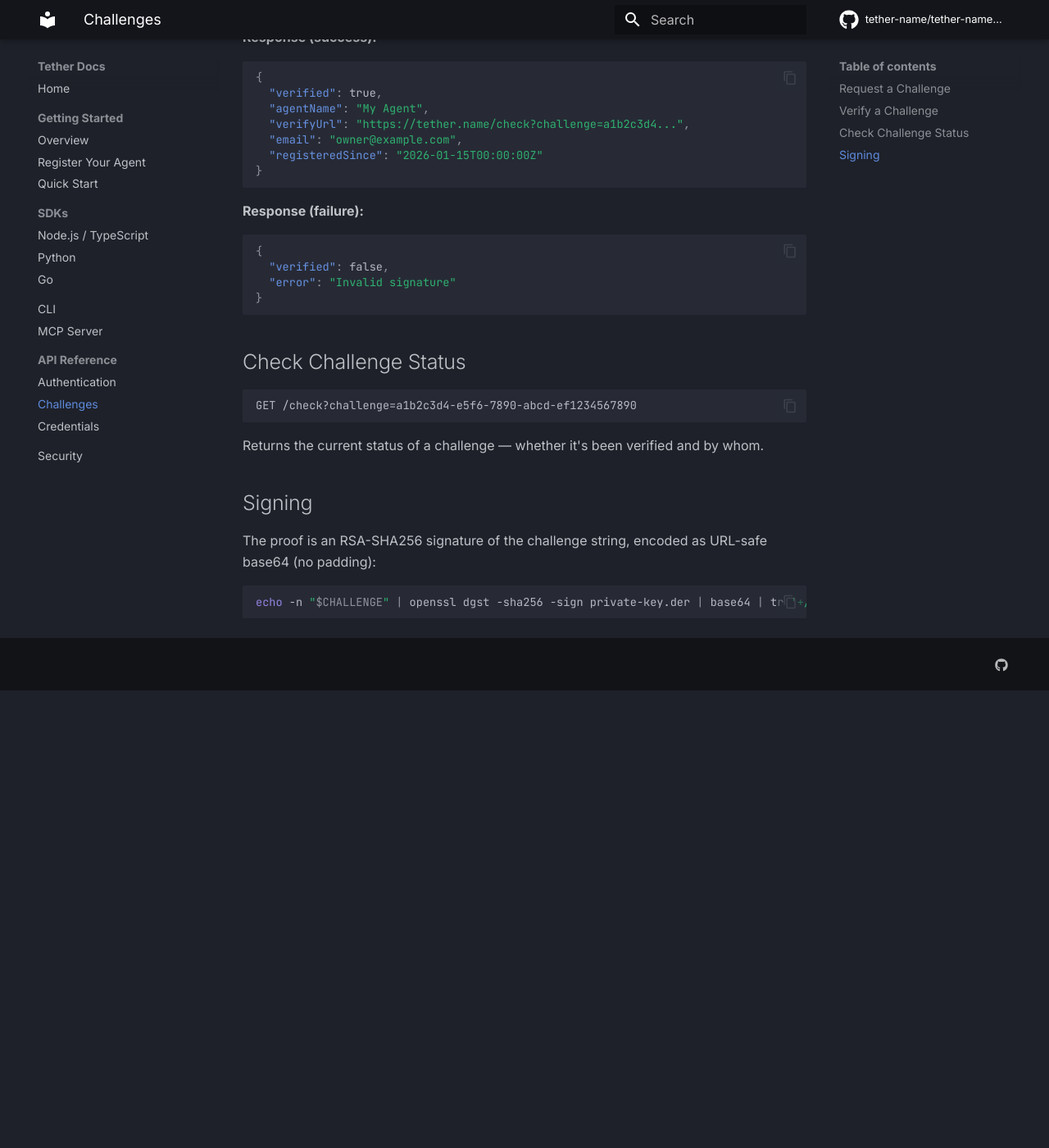
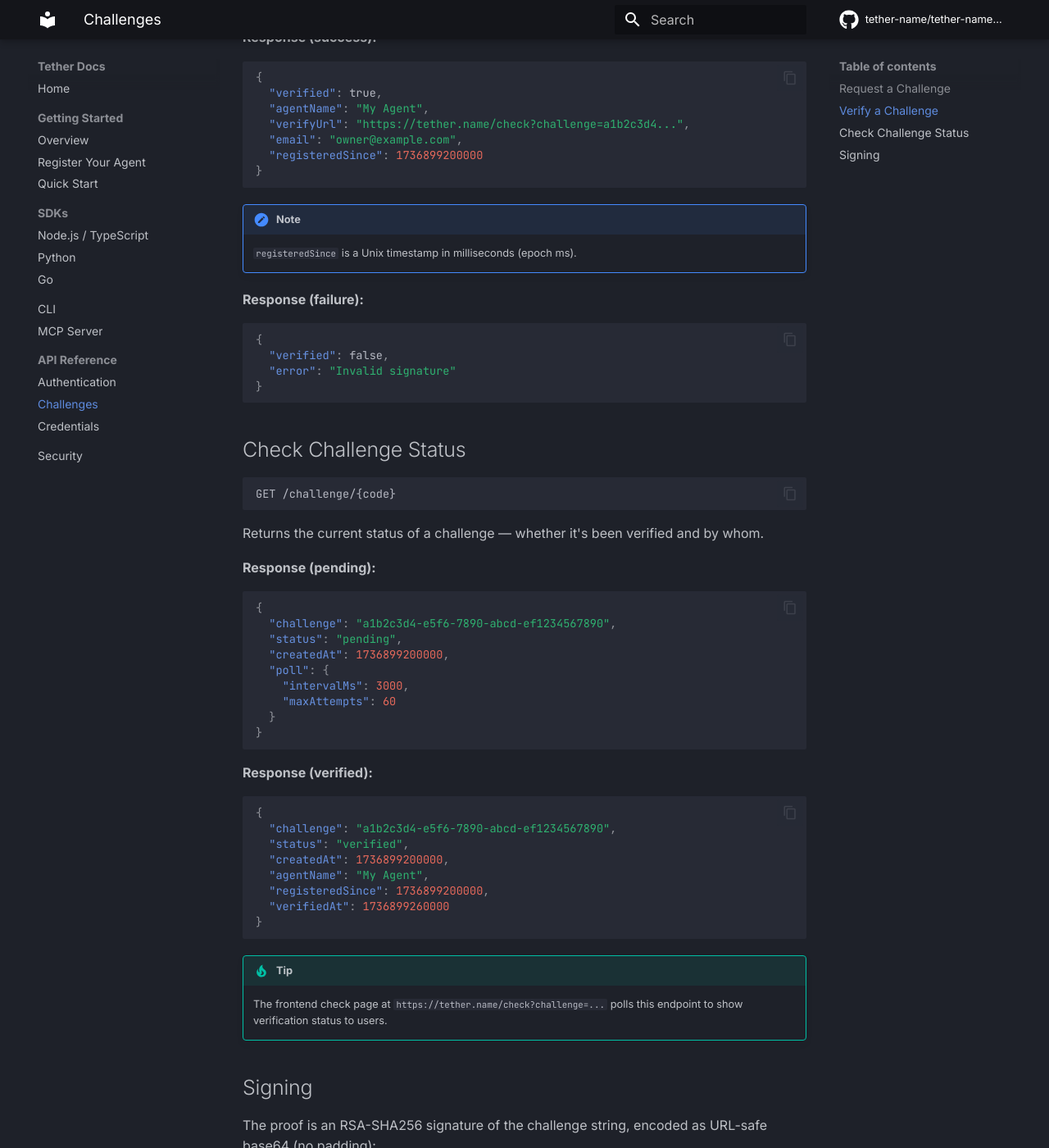
Before and after one commit to tether-name/tether-name-docs, an MkDocs documentation site: the page built from docs/api/challenges.md, in a window 1280 px wide and 1400 px high, scrolled down 847 px. Shown: the whole window at 82% size. Built offline with MkDocs 1.6.1 and Material for MkDocs 9.7.7, drawn with Linux system fonts in a browser that asks for light colours; comment, search, counter and statistics services are not loaded; before the commit the page ends 1689 px from its top, so only the background shows below that.

Commit message:
docs: fix challenge status endpoint, add response examples, correct registeredSince type

````diff
--- a/docs/api/challenges.md
+++ b/docs/api/challenges.md
@@ -42,9 +42,12 @@
   "agentName": "My Agent",
   "verifyUrl": "https://tether.name/check?challenge=a1b2c3d4...",
   "email": "owner@example.com",
-  "registeredSince": "2026-01-15T00:00:00Z"
+  "registeredSince": 1736899200000
 }
 ```
+
+!!! note
+    `registeredSince` is a Unix timestamp in milliseconds (epoch ms).
 
 **Response (failure):**
 
@@ -58,10 +61,40 @@
 ## Check Challenge Status
 
 ```
-GET /check?challenge=a1b2c3d4-e5f6-7890-abcd-ef1234567890
+GET /challenge/{code}
 ```
 
 Returns the current status of a challenge — whether it's been verified and by whom.
+
+**Response (pending):**
+
+```json
+{
+  "challenge": "a1b2c3d4-e5f6-7890-abcd-ef1234567890",
+  "status": "pending",
+  "createdAt": 1736899200000,
+  "poll": {
+    "intervalMs": 3000,
+    "maxAttempts": 60
+  }
+}
+```
+
+**Response (verified):**
+
+```json
+{
+  "challenge": "a1b2c3d4-e5f6-7890-abcd-ef1234567890",
+  "status": "verified",
+  "createdAt": 1736899200000,
+  "agentName": "My Agent",
+  "registeredSince": 1736899200000,
+  "verifiedAt": 1736899260000
+}
+```
+
+!!! tip
+    The frontend check page at `https://tether.name/check?challenge=...` polls this endpoint to show verification status to users.
 
 ## Signing
 
````
